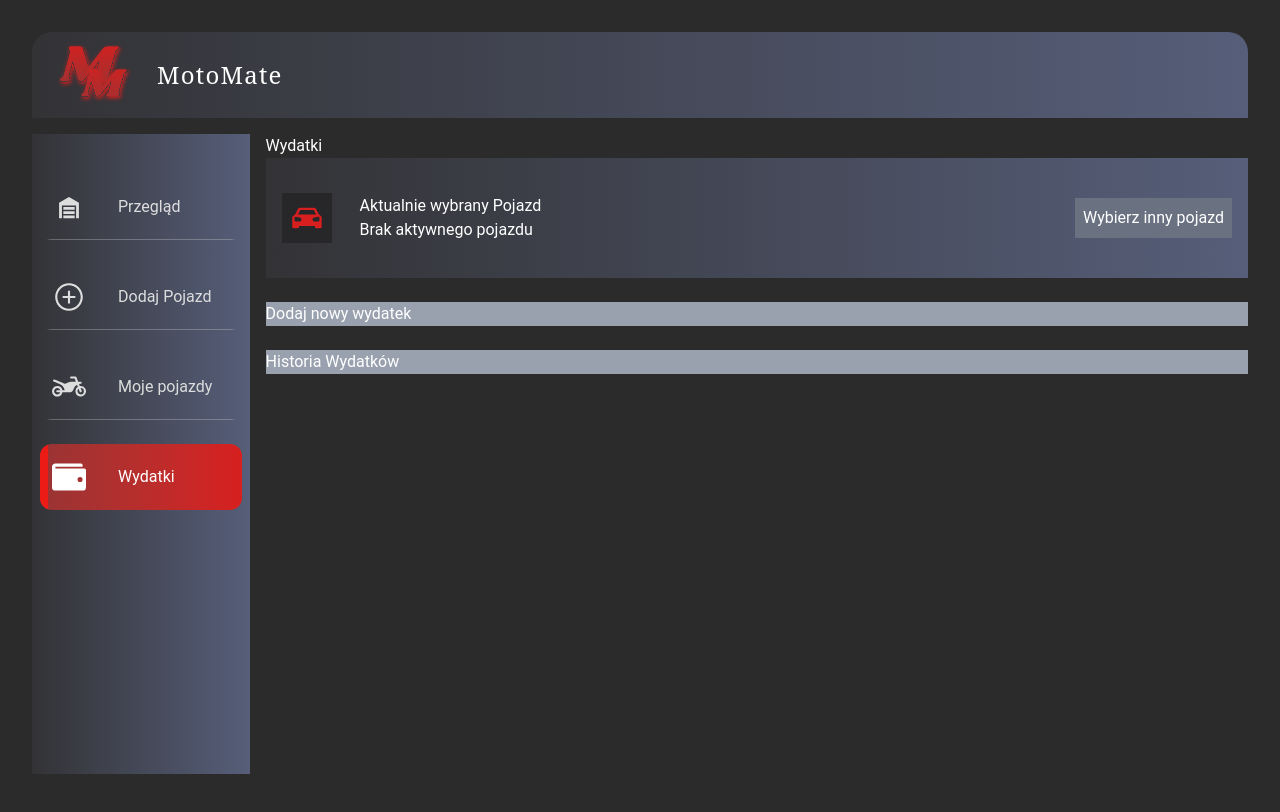
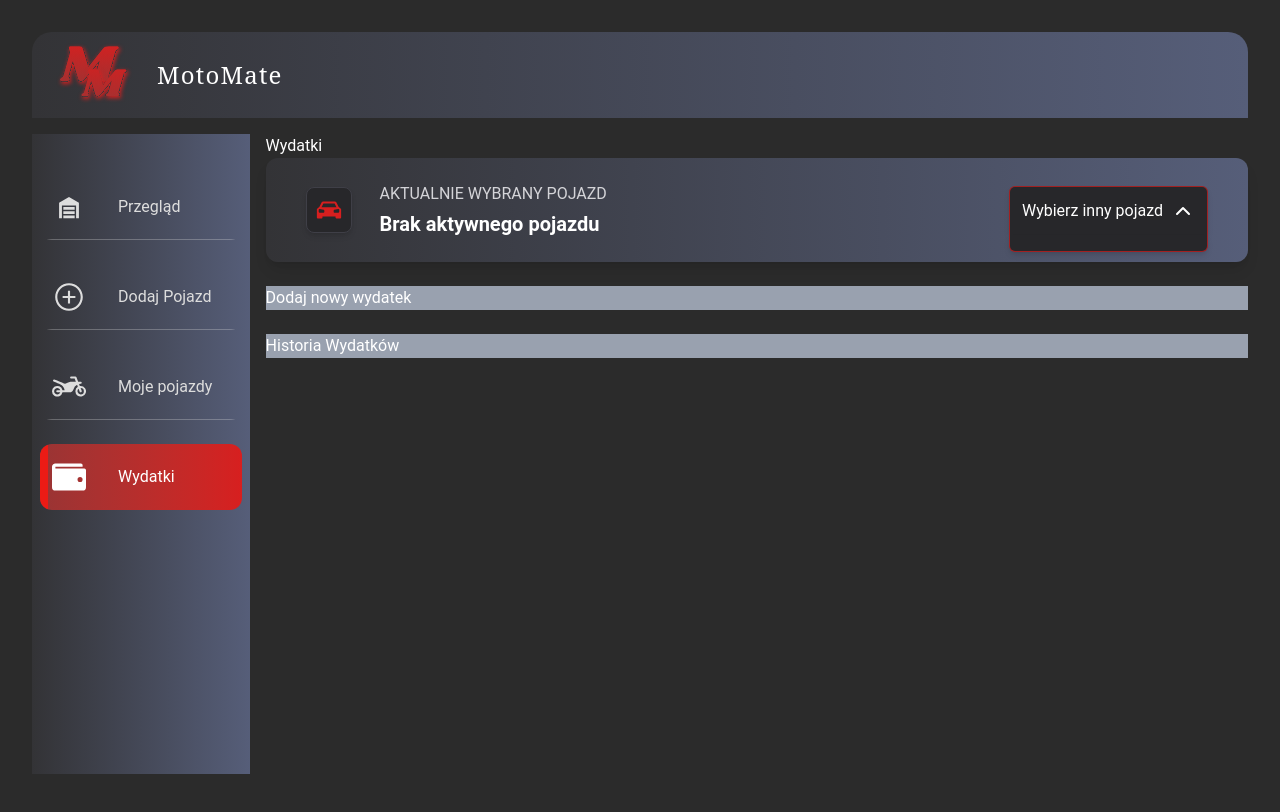
Before and after one commit to kamil-plewinski/moto-mate, a React (Vite) app: page /expenses in a window 1280 px wide. Both pictures are taken after a click on the button "Wybierz inny pojazd". Shown: the top 812 px of the page. Built offline with nearby package versions, Linux system fonts and the light colour scheme; no server answers; a web font is replaced by a local one.

Commit message:
style: add styling for vehicle selector

```diff
--- a/src/components/icons/CarIcon.tsx
+++ b/src/components/icons/CarIcon.tsx
@@ -2,8 +2,8 @@ export default function CarIcon() {
   return (
     <svg
       xmlns="http://www.w3.org/2000/svg"
-      width="34"
-      height="34"
+      width="28"
+      height="28"
       viewBox="0 0 15 15"
     >
       <path
--- /dev/null
+++ b/src/components/icons/VehicleSelectorChevron.tsx
@@ -0,0 +1,24 @@
+type VehicleSelectorChevronProps = {
+  isDropdownOpen: boolean;
+};
+
+export default function VehicleSelectorChevron({
+  isDropdownOpen,
+}: VehicleSelectorChevronProps) {
+  return (
+    <svg
+      xmlns="http://www.w3.org/2000/svg"
+      width="24"
+      height="24"
+      viewBox="0 0 24 24"
+      fill="none"
+      stroke="currentColor"
+      stroke-width="2"
+      stroke-linecap="round"
+      stroke-linejoin="round"
+      className={`lucide lucide-chevron-up-icon lucide-chevron-up ${isDropdownOpen ? "rotate-0" : "-rotate-180"} transition-transform duration-200`}
+    >
+      <path d="m18 15-6-6-6 6" />
+    </svg>
+  );
+}
--- a/src/components/page-components/expenses/VehicleSelector.tsx
+++ b/src/components/page-components/expenses/VehicleSelector.tsx
@@ -1,6 +1,8 @@
 import { useState } from "react";
 import CarIcon from "../../icons/CarIcon";
 import type { VehicleType } from "../my-vehicles/vehicleType";
+import VehicleSelectorChevron from "../../icons/VehicleSelectorChevron";
+import { AnimatePresence, motion } from "motion/react";
 
 type VehicleSelectorProps = {
   setActiveVehicle: (id: number, selectedVehicle: VehicleType) => void;
@@ -25,8 +27,11 @@ export default function VehicleSelector({
       toggleDropdown();
     };
     return (
-      <li key={vehicle.id}>
-        <button onClick={handleVehicleSelect} className="my-1 cursor-pointer">
+      <li key={vehicle.id} className="mb-1 border-b border-zinc-300/30">
+        <button
+          onClick={handleVehicleSelect}
+          className="my-1 py-1 cursor-pointer hover:text-[#D71F1F] transition-colors duration-200"
+        >
           {vehicle.brand} {vehicle.model}
         </button>
       </li>
@@ -34,27 +39,41 @@ export default function VehicleSelector({
   });
 
   return (
-    <div className="flex items-center gap-4 p-4 w-full h-30 custom-background">
-      <div className="inline-block p-2 bg-zinc-800">
+    <div className="flex items-center gap-1 px-1 py-6 w-full custom-background rounded-xl shadow-lg sm:px-4 sm:gap-4 md:px-10">
+      <div className="inline-block p-2 bg-zinc-800 border border-zinc-700 rounded-lg shadow-md">
         <CarIcon />
       </div>
-      <div className="ml-3">
-        <h2>Aktualnie wybrany Pojazd</h2>
-        <p>
+      <div className="ml-1 sm:ml-3">
+        <h2 className="text-zinc-300 uppercase text-sm sm:text-base">
+          Aktualnie Wybrany Pojazd
+        </h2>
+        <p className="mt-1 font-semibold text-lg text-wrap max-w-35 sm:text-xl sm:max-w-100">
           {activeVehicle
             ? `${activeVehicle.brand} ${activeVehicle.model}`
             : "Brak aktywnego pojazdu"}
         </p>
       </div>
       <div className="relative ml-auto">
-        <button className="bg-gray-500 p-2" onClick={toggleDropdown}>
+        <button
+          className={`flex items-center gap-2 p-3 bg-zinc-800 text-sm text-nowrap border cursor-pointer shadow-md ${isDropdownOpen ? "border-[rgba(215,31,31,.7)] border-b-0 rounded-t-md" : "border-zinc-700 border-b-0 rounded-md"} transition-all duration-200 sm:text-base`}
+          onClick={toggleDropdown}
+        >
           Wybierz inny pojazd
+          <VehicleSelectorChevron isDropdownOpen={isDropdownOpen} />
         </button>
-        {isDropdownOpen && (
-          <ul className="absolute left-0 top-full bg-gray-400 z-10">
-            {renderedVehiclesList}
-          </ul>
-        )}
+        <AnimatePresence>
+          {isDropdownOpen && (
+            <motion.ul
+              initial={{ opacity: 0, y: -10 }}
+              animate={{ opacity: 1, y: 0 }}
+              exit={{ opacity: 0, y: -10 }}
+              transition={{ duration: 0.2 }}
+              className="absolute left-0 top-full w-full px-3 py-2 bg-zinc-800 text-sm rounded-b-md border border-[rgba(215,31,31,.7)] border-t-0 shadow-md z-10 origin-top sm:text-base"
+            >
+              {renderedVehiclesList}
+            </motion.ul>
+          )}
+        </AnimatePresence>
       </div>
     </div>
   );
```
